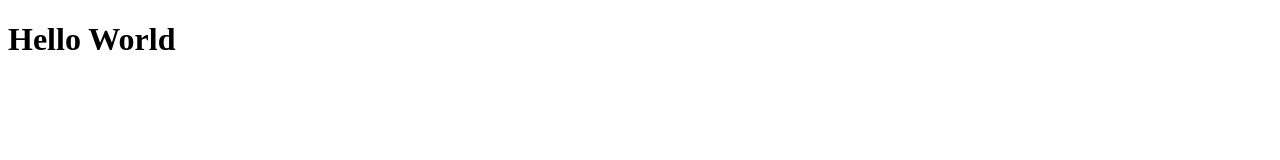
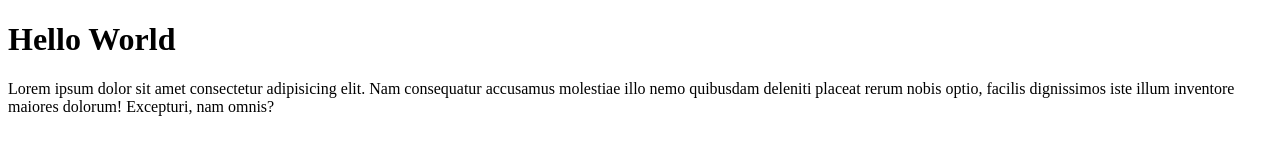
Before and after one commit to dikyandy/git-test, a plain HTML site: page index.html in a window 1280 px wide. Drawn offline with Linux system fonts and the light colour scheme.

Commit message:
menambahkan paragraph

```diff
--- a/index.html
+++ b/index.html
@@ -7,5 +7,6 @@
   </head>
   <body>
     <h1>Hello World</h1>
+    <p>Lorem ipsum dolor sit amet consectetur adipisicing elit. Nam consequatur accusamus molestiae illo nemo quibusdam deleniti placeat rerum nobis optio, facilis dignissimos iste illum inventore maiores dolorum! Excepturi, nam omnis?</p>
   </body>
 </html>
```
